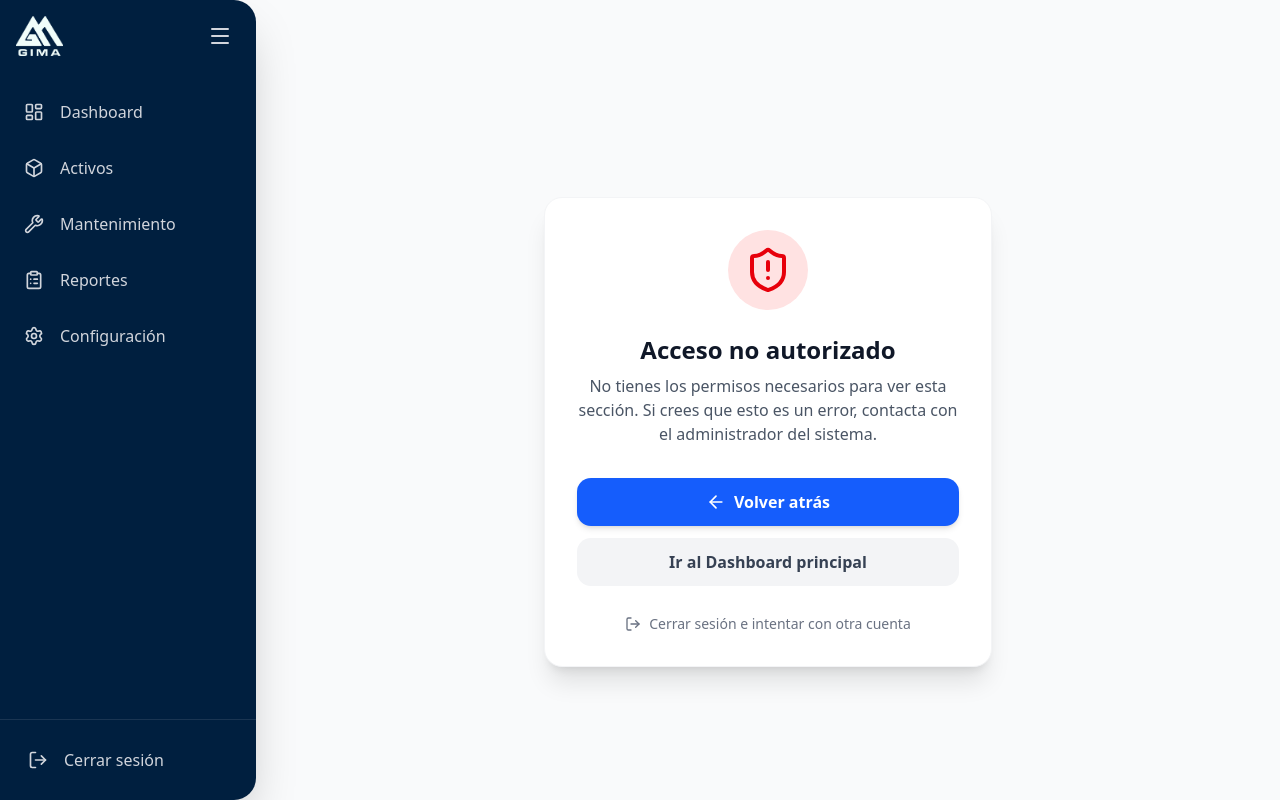
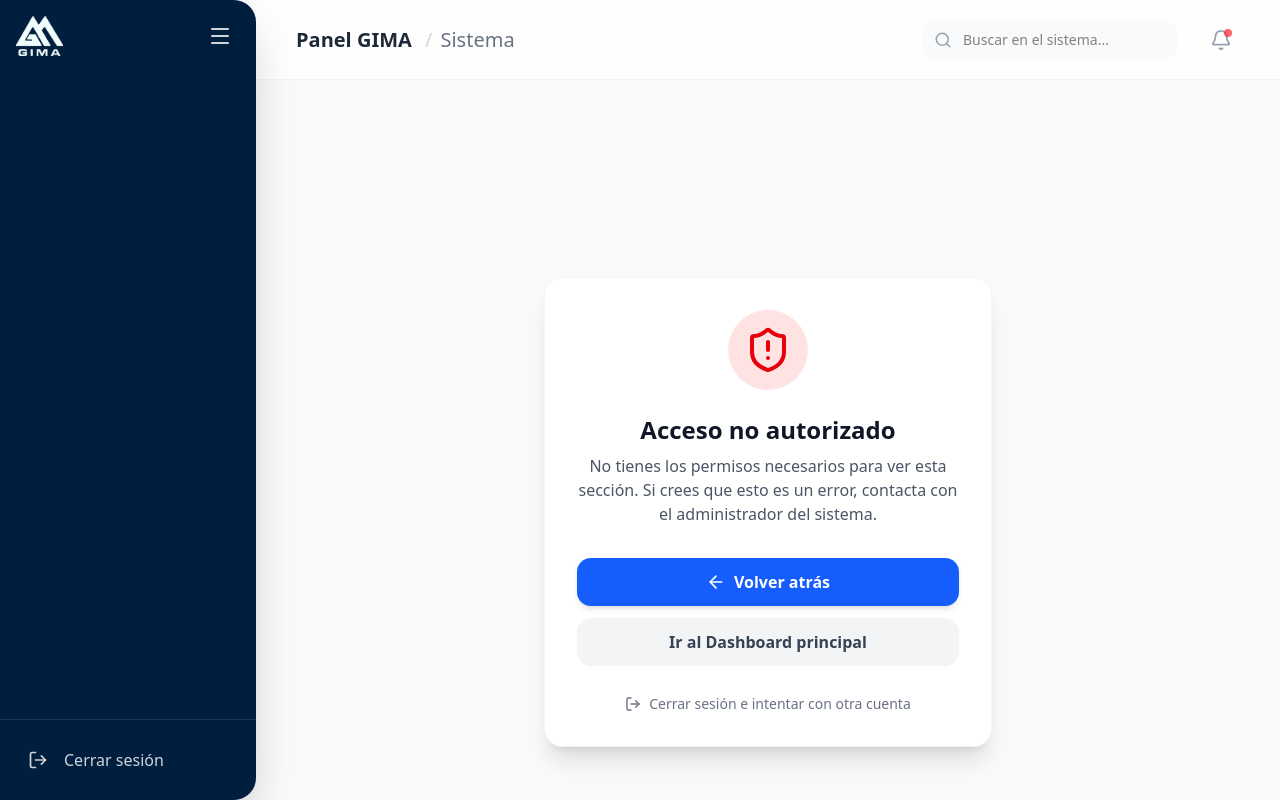
Before and after one commit to Gardic-Coder/Proyecto-GIMA, a Next.js app in the folder frontend/: page /unauthorized in a window 1280 px wide. Built offline with nearby package versions, Linux system fonts and the light colour scheme; sample sign-in values are in the browser's storage.

Commit message:
Integracion de roles en sidebar
Se implementó el mapeo universal de Spatie y se protegió el Sidebar por roles

```diff
--- a/frontend/src/app/dashboard/page.tsx
+++ b/frontend/src/app/dashboard/page.tsx
@@ -1,22 +1,80 @@
 "use client"
 
+import { useEffect, useState } from "react"
 import { DashboardHeader } from "@/components/layout/DashboardHeader"
 import { StatCard } from "@/components/dashboard/StatCard"
 import { ChartPlaceholder } from "@/components/ui/ChartPlaceholder"
 import AuthGuard from "@/components/AuthGuard"
 
 export default function DashboardPage() {
+  // 1. Creamos un estado para guardar los datos que vienen de la base de datos
+  const [stats, setStats] = useState({
+    totalActivos: 0,
+    enMantenimiento: 0,
+    presupuesto: 0
+  });
+
+  // 2. Estado para saber si la información está cargando
+  const [isLoading, setIsLoading] = useState(true);
+
+  // 3. El Efecto de Conexión (Tu rol de Middleware)
+  useEffect(() => {
+    const fetchDashboardStats = async () => {
+      try {
+        const token = localStorage.getItem("token");
+
+        // Aquí hacemos la petición a Laravel (Puerto 8000)
+        // OJO: Debes confirmar con el equipo de Backend si este endpoint existe o cómo se llama
+        const response = await fetch("http://localhost:8000/api/dashboard/stats", {
+          headers: {
+            "Authorization": `Bearer ${token}`,
+            "Content-Type": "application/json"
+          }
+        });
+
+        if (response.ok) {
+          const data = await response.json();
+          // Actualizamos los estados con los datos reales de Postgres
+          setStats({
+            totalActivos: data.total_activos || 0,
+            enMantenimiento: data.en_mantenimiento || 0,
+            presupuesto: data.presupuesto || 0
+          });
+        }
+      } catch (error) {
+        console.error("Error conectando con la base de datos:", error);
+      } finally {
+        setIsLoading(false); // Terminamos de cargar, sea exitoso o no
+      }
+    };
+
+    fetchDashboardStats();
+  }, []);
+
   return (
-    <AuthGuard roleRequired="admin">
+    <AuthGuard roleRequired={["admin", "supervisor"]}>
       <div className="min-h-screen">
-        <DashboardHeader subtitle="Bienvenido al panel GIMA" />
+        {/* Aquí le quitamos el texto fijo para que muestre el usuario real */}
+        <DashboardHeader />
 
         <div className="p-8 space-y-8">
-          {/* Stats Grid */}
+          {/* Stats Grid: Ahora conectados a los estados dinámicos */}
           <div className="grid grid-cols-1 md:grid-cols-2 lg:grid-cols-3 gap-6">
-            <StatCard title="Total activos" value="12345" trend={12} trendLabel="este mes" />
-            <StatCard title="En mantenimiento" value="8" />
-            <StatCard title="Presupuesto ejecutado" value="100$" highlighted={true} />
+            <StatCard
+              title="Total activos"
+              value={isLoading ? "..." : stats.totalActivos}
+              trend={12}
+              trendLabel="este mes"
+            />
+            <StatCard
+              title="En mantenimiento"
+              value={isLoading ? "..." : stats.enMantenimiento}
+            />
+            <StatCard
+              title="Presupuesto ejecutado"
+              value={isLoading ? "..." : `${stats.presupuesto}$`}
+              highlighted={true}
+            />
           </div>
 
           {/* Chart */}
--- a/frontend/src/components/AuthGuard.tsx
+++ b/frontend/src/components/AuthGuard.tsx
@@ -5,28 +5,53 @@ import { useAuth } from '@/context/AuthContext';
 
 interface AuthGuardProps {
     children: React.ReactNode;
-    roleRequired?: string;
+    // MEJORA: Ahora acepta un texto ("admin") o un arreglo (["admin", "supervisor"])
+    roleRequired?: string | string[];
 }
 
 export default function AuthGuard({ children, roleRequired }: AuthGuardProps) {
     const { user, isLoading } = useAuth();
     const router = useRouter();
 
+    // 1. ESCÁNER UNIVERSAL DE ROLES
+    let rawRoles: any[] = [];
+    if (Array.isArray(user?.roles_asignados)) rawRoles = user.roles_asignados;
+    else if (Array.isArray(user?.roles)) rawRoles = user.roles;
+    else if (Array.isArray(user?.data?.roles)) rawRoles = user.data.roles;
+
+    const userRoles = rawRoles
+        .map((rol: any) => {
+            if (typeof rol === 'string') return rol;
+            if (rol && typeof rol === 'object' && rol.name) return rol.name;
+            return "";
+        })
+        .filter((rol: string) => rol.trim() !== "")
+        .map((rol: string) => rol.toLowerCase());
+
+    // 2. LÓGICA DE AUTORIZACIÓN FLEXIBLE
+    const checkPermission = () => {
+        if (!roleRequired) return true; // Si no pide rol, pasa directo
+
+        // Convertimos a arreglo por si mandaron un string simple
+        const requiredRoles = Array.isArray(roleRequired) ? roleRequired : [roleRequired];
+        const normalizedRequired = requiredRoles.map(r => r.toLowerCase());
+
+        // Verificamos si el usuario tiene al menos uno de los roles requeridos
+        return normalizedRequired.some(r => userRoles.includes(r));
+    };
+
+    const hasPermission = checkPermission();
+
     useEffect(() => {
-        // Solo actuamos cuando el contexto ha terminado de cargar la sesión del localStorage
         if (!isLoading) {
             if (!user) {
-                // Si no hay usuario en el contexto, al login
                 router.push("/auth/login");
-            } else if (roleRequired && !user.roles?.includes(roleRequired)) {
-                // Si hay usuario pero no tiene el rol necesario
-                router.push("/unauthorized");
+            } else if (roleRequired && !hasPermission) {
+                router.push("/unauthorized"); // Redirige si no tiene permiso
             }
         }
-    }, [user, isLoading, roleRequired, router]);
+    }, [user, isLoading, roleRequired, hasPermission, router]);
 
-    // Mientras el contexto verifica la sesión, mostramos un estado de carga
-    // Esto evita que se vea contenido protegido por un milisegundo
     if (isLoading) {
         return (
             <div className="flex items-center justify-center min-h-screen">
@@ -35,16 +60,9 @@ export default function AuthGuard({ children, roleRequired }: AuthGuardProps) {
         );
     }
 
-    // Si no hay usuario y no está cargando, no renderizamos nada (el useEffect redirigirá)
-    if (!user) {
+    if (!user || (roleRequired && !hasPermission)) {
         return null;
     }
 
-    // Si el rol es requerido y no lo cumple, tampoco renderizamos los hijos
-    if (roleRequired && !user.roles?.includes(roleRequired)) {
-        return null;
-    }
-
-    // Si todo está bien, mostramos el contenido protegido
     return <>{children}</>;
 }
--- a/frontend/src/components/RoleGuard.tsx
+++ b/frontend/src/components/RoleGuard.tsx
@@ -3,14 +3,31 @@ import { useAuth } from '@/context/AuthContext';
 
 interface RoleGuardProps {
     children: React.ReactNode;
-    allowedRoles: string[]; // Lista de roles que pueden ver esto
+    allowedRoles: string[];
 }
 
 export default function RoleGuard({ children, allowedRoles }: RoleGuardProps) {
     const { user } = useAuth();
 
-    // Si el usuario tiene alguno de los roles permitidos, mostramos el contenido
-    const hasPermission = user?.roles.some(role => allowedRoles.includes(role));
+    // 1. ESCÁNER UNIVERSAL DE ROLES (Idioma Laravel/Spatie)
+    let rawRoles: any[] = [];
+    if (Array.isArray(user?.roles_asignados)) rawRoles = user.roles_asignados;
+    else if (Array.isArray(user?.roles)) rawRoles = user.roles;
+    else if (Array.isArray(user?.data?.roles)) rawRoles = user.data.roles;
+
+    const userRoles = rawRoles
+        .map((rol: any) => {
+            if (typeof rol === 'string') return rol;
+            if (rol && typeof rol === 'object' && rol.name) return rol.name;
+            return "";
+        })
+        .filter((rol: string) => rol.trim() !== "")
+        .map((rol: string) => rol.toLowerCase());
+
+    const normalizedAllowed = allowedRoles.map(r => r.toLowerCase());
+
+    // 2. Verificación blindada
+    const hasPermission = userRoles.some(role => normalizedAllowed.includes(role));
 
     if (!hasPermission) return null;
 
--- a/frontend/src/components/layout/DashboardHeader.tsx
+++ b/frontend/src/components/layout/DashboardHeader.tsx
@@ -1,26 +1,33 @@
 "use client"
 
-//import { useEffect, useState } from 'react';
 import { Bell, User, Search } from "lucide-react"
 import { usePathname } from "next/navigation"
+// 1. Importamos tu contexto de autenticación
+import { useAuth } from "@/context/AuthContext"
 
 interface DashboardHeaderProps {
   subtitle?: string
 }
 
+export function DashboardHeader({ subtitle }: DashboardHeaderProps) {
+  const pathname = usePathname()
+  // 2. Extraemos el usuario de la sesión actual
+  const { user } = useAuth()
+  console.log("Datos del usuario en Header:", user);
 
-export function DashboardHeader({ subtitle = "Bienvenido al panel GIMA" }: DashboardHeaderProps) {
-  const pathname = usePathname()
   const pathParts = pathname.split("/").filter((part) => part)
   const lastPart = pathParts.length > 0 ? pathParts[pathParts.length - 1] : "Dashboard"
   const title = lastPart.charAt(0).toUpperCase() + lastPart.slice(1)
+
+  // 3. Hacemos el subtítulo dinámico usando el nombre de la BD
+  const displaySubtitle = subtitle || `Bienvenido al panel GIMA, ${user?.name || ''}`
 
   return (
     <div className="bg-white border-b border-gray-200 px-8 py-6">
       <div className="flex items-center justify-between mb-6">
         <div>
           <h1 className="text-3xl font-bold text-gray-900">{title}</h1>
-          <p className="text-gray-600 mt-1">{subtitle}</p>
+          <p className="text-gray-600 mt-1">{displaySubtitle}</p>
         </div>
 
         {/* Header actions */}
@@ -41,10 +48,18 @@ export function DashboardHeader({ subtitle = "Bienvenido al panel GIMA" }: Dashb
             <span className="absolute top-1 right-1 w-2 h-2 bg-red-500 rounded-full"></span>
           </button>
 
-          {/* Profile */}
-          <button className="p-2.5 text-gray-600 hover:bg-gray-100 rounded-full transition">
-            <User className="w-6 h-6" />
-          </button>
+          {/* Profile (AQUÍ ESTÁ LA CONEXIÓN CON LOS DATOS) */}
+          <div className="flex items-center gap-3 ml-2 border-l border-gray-200 pl-4">
+            <div className="text-right hidden md:block">
+              {/* Leemos "name" y "roles_asignados" de Laravel */}
+              <p className="text-sm font-bold text-gray-900">{user?.name || 'Cargando...'}</p>
+              <p className="text-xs text-gray-500 capitalize">{user?.roles_asignados?.[0] || 'Usuario'}</p>
+            </div>
+            <button className="p-2.5 bg-blue-50 text-blue-600 hover:bg-blue-100 rounded-full transition border border-blue-100">
+              <User className="w-6 h-6" />
+            </button>
+          </div>
+
         </div>
       </div>
     </div>
--- a/frontend/src/components/layout/Header.tsx
+++ b/frontend/src/components/layout/Header.tsx
@@ -1,46 +1,53 @@
-"use client"; // Importante
+"use client";
 
-import { Search, Bell, CircleUser, Menu } from 'lucide-react';
-import { useSidebar } from './sidebarContext';
+import { Search, Bell, Menu } from 'lucide-react';
+import { useSidebar } from '@/components/ui/sidebarContext';
 
 export default function Header() {
   const { toggle } = useSidebar();
 
+  // Ya no necesitamos el useAuth ni la lógica de roles aquí,
+  // porque el componente interno de la página se encarga de eso.
+
   return (
     <header className="h-20 bg-white/80 backdrop-blur-md flex items-center justify-between px-6 md:px-10 sticky top-0 z-40 border-b border-gray-100 transition-all">
 
+      {/* Izquierda: Botón Menú Móvil y Título */}
       <div className="flex items-center gap-4">
         <button
           onClick={toggle}
-          className="p-2 md:hidden hover:bg-gray-100 rounded-lg transition-colors text-primary"
+          className="p-2 md:hidden hover:bg-gray-100 rounded-lg transition-colors text-blue-900"
         >
           <Menu size={24} />
         </button>
 
         <h2 className="text-lg md:text-xl font-bold text-gray-800 font-title truncate">
-          Configuración <span className="hidden md:inline text-gray-300 mx-2 font-light">/</span> <span className="hidden md:inline text-gray-500 font-normal font-sans">Categorías</span>
+          Panel GIMA <span className="hidden md:inline text-gray-300 mx-2 font-light">/</span>
+          <span className="hidden md:inline text-gray-500 font-normal font-sans">Sistema</span>
         </h2>
       </div>
 
-      {/* Buscador y Perfil */}
+      {/* Derecha: Buscador Global y Notificaciones */}
       <div className="flex items-center gap-4 md:gap-6">
+
         <div className="relative hidden md:block">
           <Search className="absolute left-3 top-2.5 text-gray-400" size={18} />
           <input
-            className="bg-background pl-10 pr-4 py-2 rounded-xl outline-none w-64 text-sm border border-transparent focus:border-blue-400 transition-all"
-            placeholder="Buscar..."
+            className="bg-gray-50 pl-10 pr-4 py-2 rounded-xl outline-none w-64 text-sm border border-transparent focus:border-blue-400 transition-all"
+            placeholder="Buscar en el sistema..."
           />
         </div>
 
         <div className="flex gap-3 md:gap-4 text-gray-400 items-center">
           <button className="p-2 hover:bg-gray-100 rounded-full transition-colors relative">
              <Bell size={22} />
+             {/* Indicador de notificación activa */}
              <span className="absolute top-2 right-2 w-2 h-2 bg-red-500 rounded-full animate-pulse"></span>
           </button>
-          <div className="p-1 hover:bg-gray-100 rounded-full cursor-pointer border border-gray-100">
-            <CircleUser size={28} />
-          </div>
+
+          {/* EL BLOQUE DEL USUARIO FUE ELIMINADO DE AQUÍ */}
         </div>
+
       </div>
     </header>
   );
--- a/frontend/src/components/layout/MainLayout.tsx
+++ b/frontend/src/components/layout/MainLayout.tsx
@@ -2,23 +2,37 @@
 
 import { usePathname } from "next/navigation";
 import { Sidebar } from "@/components/layout/Sidebar";
+import Header from "@/components/layout/Header";
 import { SidebarProvider } from "@/components/ui/sidebarContext";
+import AuthGuard from "@/components/AuthGuard";
 import type React from "react";
 
 export function MainLayout({ children }: { children: React.ReactNode }) {
   const pathname = usePathname();
-  const showSidebar = !pathname.startsWith('/auth');
+  // Verificamos si estamos en login para no mostrar sidebar ni header
+  const isAuthRoute = pathname.startsWith('/auth');
 
+  // Si es la ruta de login, devolvemos los hijos sin el guard ni el layout complejo
+  if (isAuthRoute) {
+    return <main className="min-h-screen bg-gray-50">{children}</main>;
+  }
+
+  // Si es cualquier otra ruta (Dashboard, Activos, etc), aplicamos el Guard y el Layout
   return (
+    <AuthGuard>
       <SidebarProvider>
         <div className="flex h-screen bg-gray-50 overflow-hidden">
-        {showSidebar && <Sidebar />}
+          <Sidebar />
+
           <div className="flex-1 flex flex-col h-full w-full overflow-hidden">
+            <Header />
+
             <main className="flex-1 overflow-y-auto p-6 md:p-8">
               {children}
             </main>
           </div>
         </div>
       </SidebarProvider>
+    </AuthGuard>
   );
 }
--- a/frontend/src/components/layout/Sidebar.tsx
+++ b/frontend/src/components/layout/Sidebar.tsx
@@ -4,122 +4,132 @@ import { useState } from "react";
 import Link from "next/link";
 import Image from "next/image";
 import { usePathname, useRouter } from "next/navigation";
-import RoleGuard from '@/components/RoleGuard';
+import { useAuth } from "@/context/AuthContext";
 import {
   LayoutDashboard,
-  Box,        // Usé Box para activos (más genérico)
+  Box,
   Wrench,
-  ClipboardList, // Usé ClipboardList para reportes (visual)
+  ClipboardList,
   Settings,
   Menu,
   LogOut,
 } from "lucide-react";
-import { cn } from "@/lib/utils"; // Asegúrate de tener esto, si no, usa template literals estándar
+import { cn } from "@/lib/utils";
 
 export function Sidebar() {
   const [isOpen, setIsOpen] = useState(true);
   const pathname = usePathname();
   const router = useRouter();
+  const { user, logout } = useAuth();
 
-  // Definimos los items aquí para mantener el código limpio
+  // --- ESCÁNER UNIVERSAL DE ROLES ---
+  // 1. Buscamos el arreglo de roles en cualquier parte del objeto user
+  let rawRoles: any[] = [];
+  if (Array.isArray(user?.roles_asignados)) {
+    rawRoles = user.roles_asignados;
+  } else if (Array.isArray(user?.roles)) {
+    rawRoles = user.roles;
+  } else if (Array.isArray(user?.data?.roles)) {
+    rawRoles = user.data.roles;
+  }
+
+  // 2. Traductor Spatie -> Texto plano
+  const userRoles = rawRoles
+    .map((rol: any) => {
+      // Si el backend lo mandó como texto: "tecnico"
+      if (typeof rol === 'string') return rol;
+      // Si el backend lo mandó como objeto Spatie: { id: 2, name: "tecnico" }
+      if (rol && typeof rol === 'object' && rol.name) return rol.name;
+      return "";
+    })
+    .filter((rol: string) => rol.trim() !== "") // Quitamos los vacíos
+    .map((rol: string) => rol.toLowerCase());   // Todo a minúsculas ("Tecnico" -> "tecnico")
+
+  // (¡ELIMINAMOS EL PARACAÍDAS DE DESARROLLO!)
+
+  // 3. Definición de permisos
   const menuItems = [
     {
       icon: LayoutDashboard,
       label: "Dashboard",
       href: "/dashboard",
+      roles: ["admin", "supervisor", "tecnico", "reporter"]
     },
     {
       icon: Box,
       label: "Activos",
-      href: "/categorias-activos", // Usando la ruta anidada del Code B
+      href: "/categorias-activos",
+      roles: ["admin", "supervisor"]
     },
     {
       icon: Wrench,
       label: "Mantenimiento",
       href: "/mantenimiento",
+      roles: ["admin", "tecnico", "supervisor"]
     },
     {
       icon: ClipboardList,
       label: "Reportes",
       href: "/reportes",
+      roles: ["admin", "reporter", "supervisor"]
     },
     {
       icon: Settings,
       label: "Configuración",
       href: "/configuracion",
+      roles: ["admin"]
     },
   ];
 
+  // 4. Filtrado real
+  const filteredItems = menuItems.filter((item) => {
+    // Si el usuario tiene al menos un rol que coincida con los requeridos, se muestra
+    return item.roles.some((rolPermitido) => userRoles.includes(rolPermitido));
+  });
+
   const handleLogout = () => {
-    // Aquí puedes agregar lógica de limpieza de tokens si es necesario
-    router.push("/logout");
+    logout();
+    router.push("/auth/login");
   };
 
   return (
     <aside
       className={cn(
         "bg-[#001F3F] text-white flex flex-col h-screen sticky top-0 shadow-2xl z-50",
-        "transition-all duration-300 ease-in-out shrink-0 rounded-r-3xl", // Estilo visual del Code A
+        "transition-all duration-300 ease-in-out shrink-0 rounded-r-3xl",
         isOpen ? "w-64" : "w-20"
       )}
     >
-      {/* Header: Logo + Toggle */}
       <div className="flex items-center justify-between p-4 mb-4">
-        <div
-          className={cn(
-            "relative h-10 transition-all duration-300 overflow-hidden",
-            isOpen ? "w-32 opacity-100" : "w-0 opacity-0"
-          )}
-        >
-          {/* Usamos object-contain y fill para mejor adaptación */}
-          <Image
-            src="/logo-gima.png"
-            alt="GIMA Logo"
-            fill
-            className="object-contain object-left"
-            priority
-          />
+        <div className={cn("relative h-10 transition-all duration-300 overflow-hidden", isOpen ? "w-32 opacity-100" : "w-0 opacity-0")}>
+          <Image src="/logo-gima.png" alt="GIMA Logo" fill className="object-contain object-left" priority sizes="(max-width: 768px) 100vw, 33vw" />
         </div>
-
-        <button
-          onClick={() => setIsOpen(!isOpen)}
-          className="p-2 rounded-lg hover:bg-white/10 transition-colors text-gray-300 hover:text-white"
-        >
+        <button onClick={() => setIsOpen(!isOpen)} className="p-2 rounded-lg hover:bg-white/10 transition-colors text-gray-300 hover:text-white">
           <Menu size={24} />
         </button>
       </div>
 
-      {/* Navegación */}
       <nav className="flex-1 px-3 space-y-2">
-        {menuItems.map((item) => {
+        {filteredItems.map((item) => {
           const Icon = item.icon;
-          // Detectar si está activo (coincidencia exacta o sub-ruta)
-          const isActive =
-            item.href === "/dashboard"
-              ? pathname === "/dashboard" // Caso especial: Dashboard se sombrea solo si es exacto
-              : pathname === item.href || pathname.startsWith(`${item.href}/`); // Los demás
+          const isActive = item.href === "/dashboard"
+            ? pathname === "/dashboard"
+            : pathname === item.href || pathname.startsWith(`${item.href}/`);
+
           return (
             <Link
               key={item.href}
               href={item.href}
               className={cn(
                 "flex items-center gap-3 px-3 py-3 rounded-xl transition-all duration-200 group overflow-hidden whitespace-nowrap",
-                !isOpen && "justify-center", // Centrar icono si está cerrado
-                isActive
-                  ? "bg-white text-[#001F3F] font-bold shadow-md"
-                  : "text-gray-300 hover:text-white hover:bg-white/10"
+                !isOpen && "justify-center",
+                isActive ? "bg-white text-[#001F3F] font-bold shadow-md" : "text-gray-300 hover:text-white hover:bg-white/10"
               )}
             >
-              <div className="min-w-6"> {/* Contenedor fijo para evitar saltos */}
+              <div className="min-w-6">
                 <Icon size={20} className={cn(isActive && "animate-pulse-once")} />
               </div>
-
-              <span
-                className={cn(
-                  "transition-all duration-300 origin-left",
-                  isOpen ? "opacity-100 translate-x-0 w-auto" : "opacity-0 -translate-x-4 w-0 hidden"
-                )}
-              >
+              <span className={cn("transition-all duration-300 origin-left", isOpen ? "opacity-100 translate-x-0 w-auto" : "opacity-0 -translate-x-4 w-0 hidden")}>
                 {item.label}
               </span>
             </Link>
@@ -127,27 +137,10 @@ export function Sidebar() {
         })}
       </nav>
 
-      {/* Footer: Logout */}
       <div className="p-4 border-t border-white/10 mt-auto overflow-hidden">
-        <button
-          onClick={handleLogout}
-          className={cn(
-            "flex items-center gap-3 w-full px-3 py-3 rounded-xl transition-all duration-200 text-gray-300 hover:text-white hover:bg-red-500/20 whitespace-nowrap",
-            !isOpen && "justify-center"
-          )}
-          title="Cerrar sesión"
-        >
-          <div className="min-w-6">
-            <LogOut size={20} />
-          </div>
-          <span
-            className={cn(
-              "transition-all duration-300",
-              isOpen ? "opacity-100" : "opacity-0 w-0 hidden"
-            )}
-          >
-            Cerrar sesión
-          </span>
+        <button onClick={handleLogout} className={cn("flex items-center gap-3 w-full px-3 py-3 rounded-xl transition-all duration-200 text-gray-300 hover:text-white hover:bg-red-500/20 whitespace-nowrap", !isOpen && "justify-center")}>
+          <div className="min-w-6"><LogOut size={20} /></div>
+          <span className={cn("transition-all duration-300", isOpen ? "opacity-100" : "opacity-0 w-0 hidden")}>Cerrar sesión</span>
         </button>
       </div>
     </aside>
--- a/frontend/src/context/AuthContext.tsx
+++ b/frontend/src/context/AuthContext.tsx
@@ -3,8 +3,10 @@ import { createContext, useContext, useState, useEffect, ReactNode } from 'react
 import { useRouter } from 'next/navigation';
 
 interface User {
-  usuario: string;
-  roles: string[];
+  id?: number;
+  name: string;
+  email?: string;
+  roles_asignados: string[];
   token: string;
 }
 
```
Also changed, not shown: frontend/src/app/auth/login/page.tsx (+18 -4 lines). Lines whose indentation alone changed are shown as unchanged.
